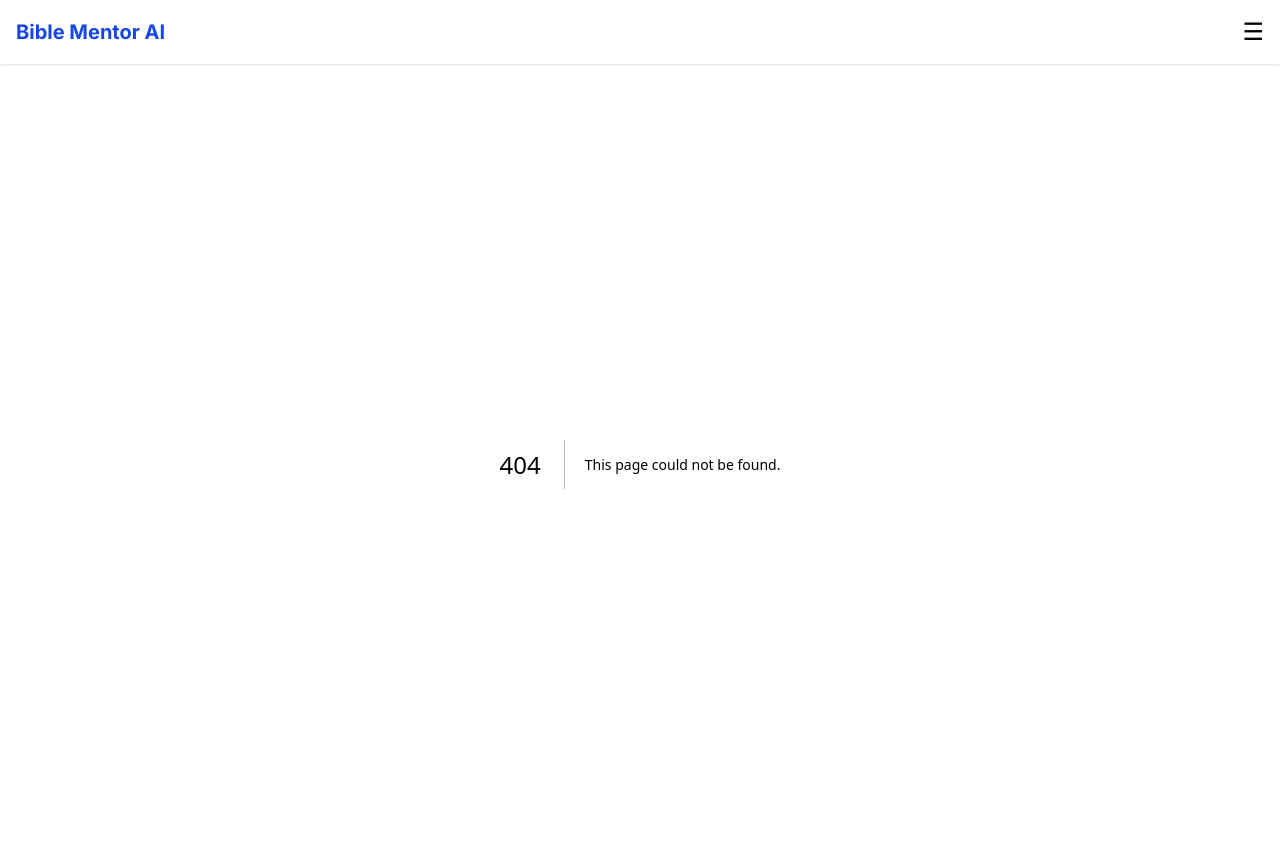
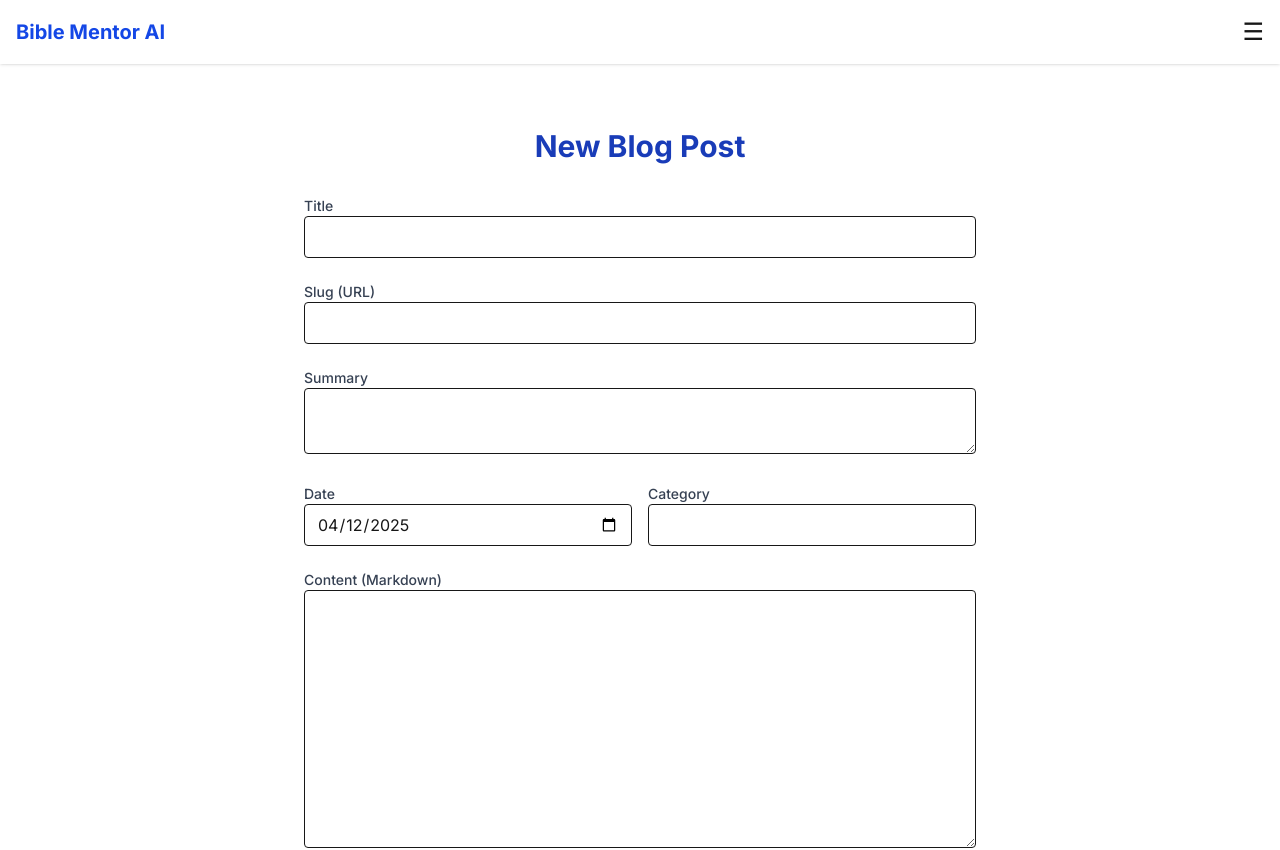
Before and after one commit to houstonmarkw/bible-mentor-ai-frontend, a Next.js app: page /admin/blog in a window 1280 px wide. Before the commit this address had no page. Shown: the top 850 px of the page. Built offline with nearby package versions, Linux system fonts and the light colour scheme.

Commit message:
admin panel

```diff
--- /dev/null
+++ b/src/app/admin/blog/page.tsx
@@ -0,0 +1,131 @@
+'use client';
+
+import { useState } from 'react';
+import Head from 'next/head';
+
+export default function AdminBlogPage() {
+  const [form, setForm] = useState({
+    title: '',
+    slug: '',
+    summary: '',
+    date: new Date().toISOString().slice(0, 10),
+    author: 'Mark Houston',
+    category: '',
+    content: '',
+  });
+
+  const [submitted, setSubmitted] = useState(false);
+
+  const handleChange = (e: React.ChangeEvent<HTMLInputElement | HTMLTextAreaElement>) => {
+    const { name, value } = e.target;
+    setForm((prev) => ({ ...prev, [name]: value }));
+  };
+
+  const handleSubmit = (e: React.FormEvent) => {
+    e.preventDefault();
+
+    // Basic validation
+    if (!form.title || !form.slug || !form.content) {
+      alert('Title, Slug, and Content are required.');
+      return;
+    }
+
+    console.log('📝 New blog post data:', form);
+    setSubmitted(true);
+  };
+
+  return (
+    <>
+      <Head>
+        <title>Blog Admin – Bible Mentor AI</title>
+      </Head>
+
+      <section className="bg-white min-h-screen px-6 py-16">
+        <div className="max-w-2xl mx-auto">
+          <h1 className="text-3xl font-bold text-blue-800 mb-8 text-center">New Blog Post</h1>
+
+          {submitted && (
+            <div className="bg-green-100 text-green-700 px-4 py-2 rounded mb-6 text-sm text-center">
+              Post submitted! Check the console — Firestore integration coming next.
+            </div>
+          )}
+
+          <form onSubmit={handleSubmit} className="space-y-6">
+            <div>
+              <label className="block text-sm font-medium text-gray-700">Title</label>
+              <input
+                name="title"
+                value={form.title}
+                onChange={handleChange}
+                className="w-full border rounded px-3 py-2"
+                required
+              />
+            </div>
+
+            <div>
+              <label className="block text-sm font-medium text-gray-700">Slug (URL)</label>
+              <input
+                name="slug"
+                value={form.slug}
+                onChange={handleChange}
+                className="w-full border rounded px-3 py-2"
+                required
+              />
+            </div>
+
+            <div>
+              <label className="block text-sm font-medium text-gray-700">Summary</label>
+              <textarea
+                name="summary"
+                value={form.summary}
+                onChange={handleChange}
+                className="w-full border rounded px-3 py-2"
+              />
+            </div>
+
+            <div className="flex gap-4">
+              <div className="w-1/2">
+                <label className="block text-sm font-medium text-gray-700">Date</label>
+                <input
+                  type="date"
+                  name="date"
+                  value={form.date}
+                  onChange={handleChange}
+                  className="w-full border rounded px-3 py-2"
+                />
+              </div>
+              <div className="w-1/2">
+                <label className="block text-sm font-medium text-gray-700">Category</label>
+                <input
+                  name="category"
+                  value={form.category}
+                  onChange={handleChange}
+                  className="w-full border rounded px-3 py-2"
+                />
+              </div>
+            </div>
+
+            <div>
+              <label className="block text-sm font-medium text-gray-700">Content (Markdown)</label>
+              <textarea
+                name="content"
+                value={form.content}
+                onChange={handleChange}
+                className="w-full border rounded px-3 py-2"
+                rows={10}
+                required
+              />
+            </div>
+
+            <button
+              type="submit"
+              className="bg-blue-700 text-white px-6 py-2 rounded hover:bg-blue-800 transition"
+            >
+              Submit
+            </button>
+          </form>
+        </div>
+      </section>
+    </>
+  );
+}
```
